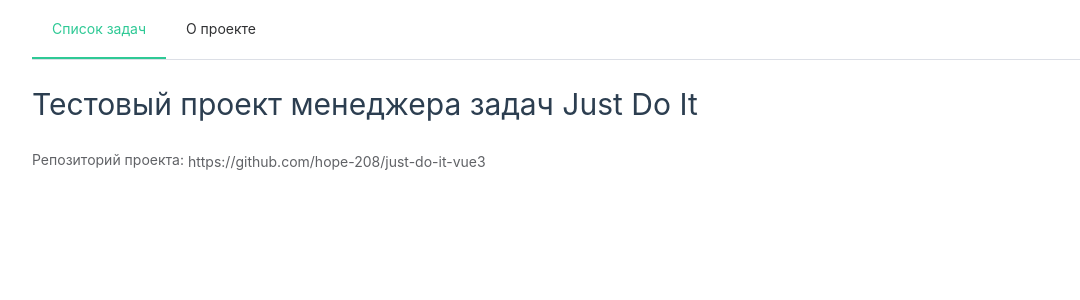
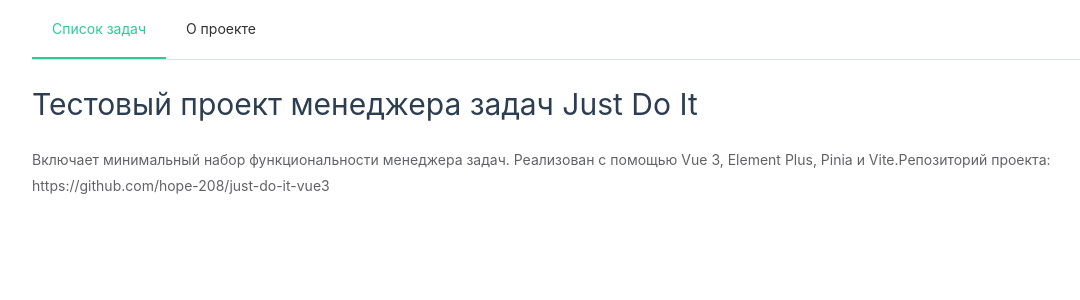
Before and after one commit to hope-208/just-do-it-vue3, a Vue app: page /about in a window 1280 px wide. Shown: the top 300 px of the page, without its empty margins (8-1088 px from the left). Built offline with nearby package versions, Linux system fonts and the light colour scheme.

Commit message:
Add descriptions about project

```diff
--- a/src/views/AboutView.vue
+++ b/src/views/AboutView.vue
@@ -1,6 +1,8 @@
 <template>
   <div class="main">
     <h1 style="margin: 20px 0;">Тестовый проект менеджера задач Just Do It</h1>
+
+    <el-text>Включает минимальный набор функциональности менеджера задач. Реализован с помощью Vue 3, Element Plus, Pinia и Vite.</el-text>
 
     <el-text>Репозиторий проекта: <el-link href="https://github.com/hope-208/just-do-it-vue3" target="_blank">https://github.com/hope-208/just-do-it-vue3</el-link></el-text>
 
```
Also changed, not shown: 1 other file (tests, documents, lock files or other folders).
